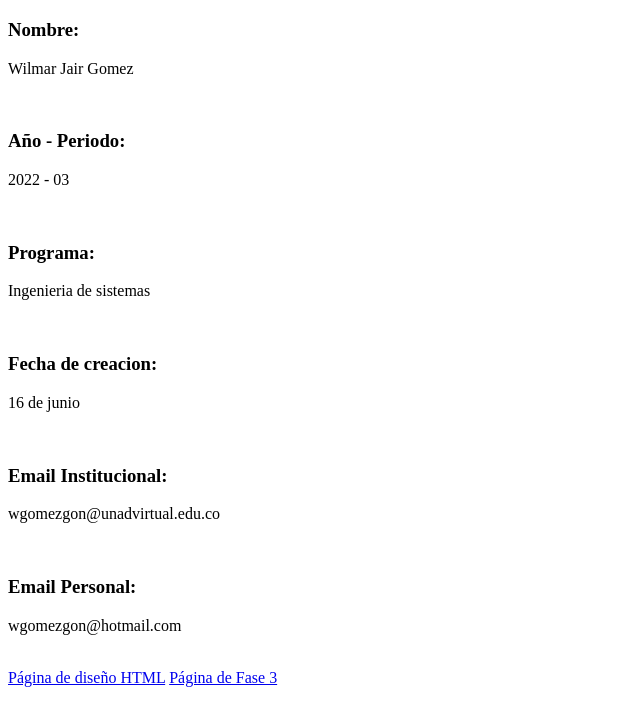
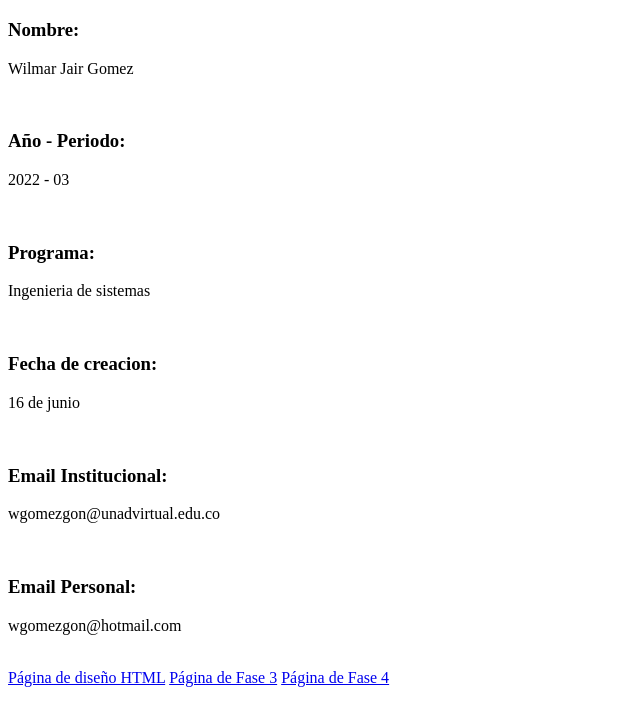
Before and after one commit to wgomez03/DSW-WilmarGomez, a plain HTML site: page index.html in a window 1280 px wide. Shown: the part 61-786 px from the top of the page, without its empty margins (0-640 px from the left). Drawn offline with Linux system fonts and the light colour scheme.

Commit message:
Actualización index Fase 4.
Se agrega el direccionamiento hacia la página Web con el desarrollo correspondiente de la Fase 4.

```diff
--- a/index.html
+++ b/index.html
@@ -20,5 +20,6 @@
 
         <a href = "Fase 2/design.html">Página de diseño HTML</a>
         <a href = "Fase 3/index.html"> Página de Fase 3</a>
+        <a href = "Fase 4/index.html"> Página de Fase 4</a>
     </body>
 </html>
```
